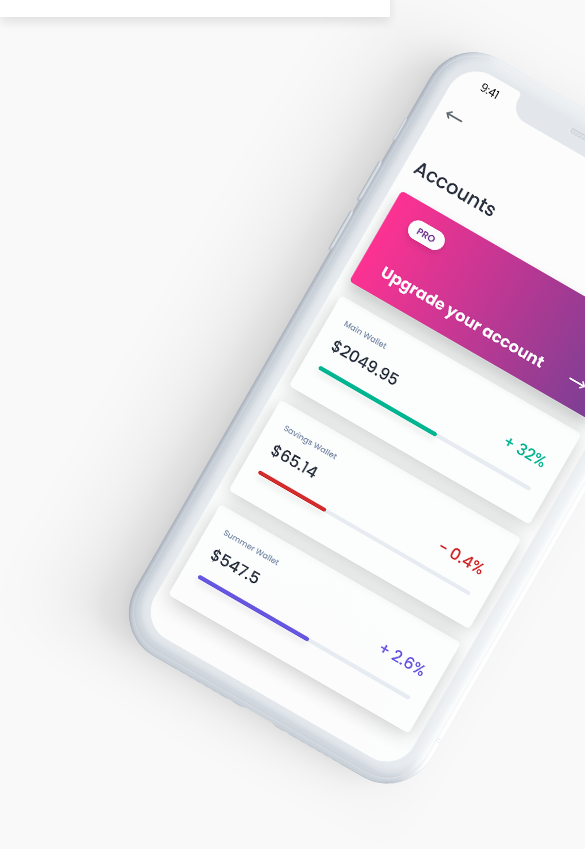
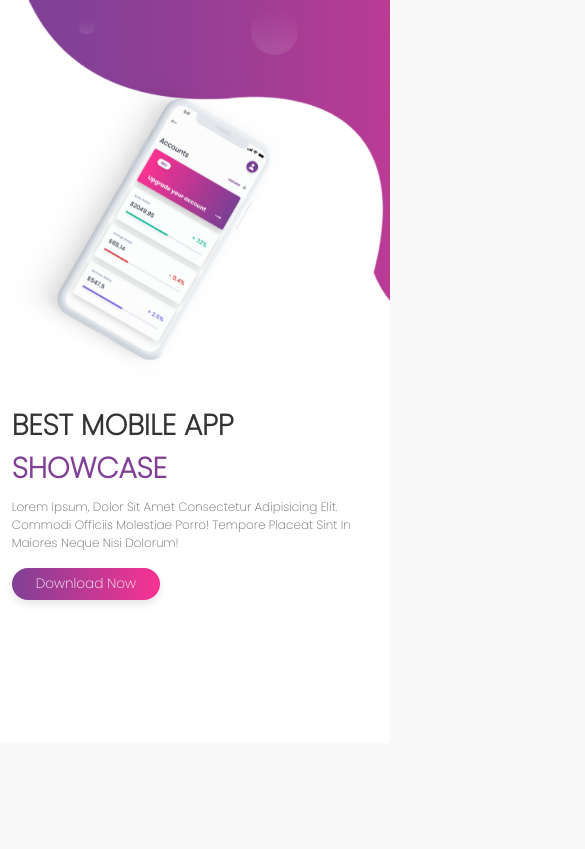
Before and after one commit to IshratJahanUsha/app-landing-website, a plain HTML site: page index.html in a window 390 px wide. Shown: the part 101-950 px from the top of the page, 585 px wide, since content can reach past the window. After the commit the page ends 844 px from the top, so only its background shows below. Drawn offline with Linux system fonts and the light colour scheme.

Commit message:
till home responsive complete

```diff
--- a/index.html
+++ b/index.html
@@ -46,7 +46,7 @@
          <a href="#" class="btn">download now</a>
     </div>
 
-    <div>
+    <div class="image">
          <img src="image/home-img.png" alt="phone">
     </div>
 
--- a/style.css
+++ b/style.css
@@ -1,4 +1,5 @@
-@import url('https://fonts.googleapis.com/css2?family=Poppins:wght@100&display=swap');
+/* @import url('https://fonts.googleapis.com/css2?family=Poppins:wght@100&display=swap'); */
+@import url('https://fonts.googleapis.com/css2?family=Poppins:wght@200&display=swap');
 
 :root{
 --purple:#814096;
@@ -81,4 +82,149 @@ header label{
 
 section{
     min-height: 100vh;
+    padding: 0 9%;
+    padding-top: 7.5rem;
+    padding-bottom: 2rem;
 }
+
+.home{
+    display: flex;
+    align-items: center;
+    justify-content: center;
+    background: url(image/home-bg-img.png) no-repeat;
+    background-size: cover;
+    background-position: center;
+}
+
+.home .image img{
+    width: 40vw;
+    animation: float 3s linear infinite;
+}
+
+@keyframes float{
+    0%, 100%{
+        transform: translateY(0)
+    }
+    50%{
+        transform: translateY(-3.5rem)
+    }
+}
+
+.home .content h3{
+    font-size: 5.5rem;
+    color: #333;
+ /* color: #333; */
+    text-transform: uppercase;
+}
+
+.home .content h3 span{
+    color: var(--purple);
+    text-transform: uppercase;
+}
+
+.home .content p{
+    color: #666;
+    /* color: #666; */
+    font-size: 1.7rem;
+    padding: 1rem 0;
+}
+
+.btn{
+    display: inline-block;
+    margin-top: 1rem;
+    padding:.8rem 3rem;
+    background: var(--gradient);
+    border-radius: 5rem;
+    font-size: 1.7rem;
+    color: #fff;
+    cursor: pointer;
+    box-shadow: 0 .5rem 1rem rgba(0,0,0,.1);
+    transition: all .3s linear;
+}
+
+.btn:hover{
+    transform: scale(1.1);
+}
+
+/* home ends */
+
+/* RESPONSIVE CODE */
+
+@media (max-width:1200px){
+
+    html{
+        font-size: 55%;
+    }
+}
+
+@media (max-width:991px){
+
+    Section{
+        padding: 0 3%;
+        padding-top: 7.5rem;
+        padding-bottom: 2rem;
+    }
+}
+
+@media (max-width:768px){
+
+    header label{
+        visibility: visible;
+        opacity: 1;
+    }
+
+    header .navbar{
+        position: absolute;
+        top: 100%;
+        left: 0;
+        width: 100%;
+        padding: 1rem 2rem;
+        background: #fff;
+        border-top: .1rem solid rgba(0,0,0,.2);
+        box-shadow: 0 .5rem 1rem rgba(0,0,0,.1);
+        transform-origin: top;
+        transform: scaleY(0);
+        opacity: 0;
+        transition: .2s linear;
+    }
+
+    header .navbar a{
+        display: block;
+        margin: 2rem 0;
+        font-size: 2rem;
+    }
+
+    header input:checked ~ .navbar{
+        transform: scaleY(1);
+        opacity: 1;
+    }
+
+    .home{
+        flex-flow: column-reverse;
+    }
+
+    .home .image img{
+        width:100%;
+    }
+
+    .home .content h3{
+        font-size: 3.6rem;
+    }
+
+    .home .content p{
+        font-size: 1.5rem;
+    }
+
+}
+
+@media (max-width:450px){
+    html{
+        font-size: 50%;
+    }
+
+    .home .image img{
+        width:75%;
+    }
+
+
+}
```
